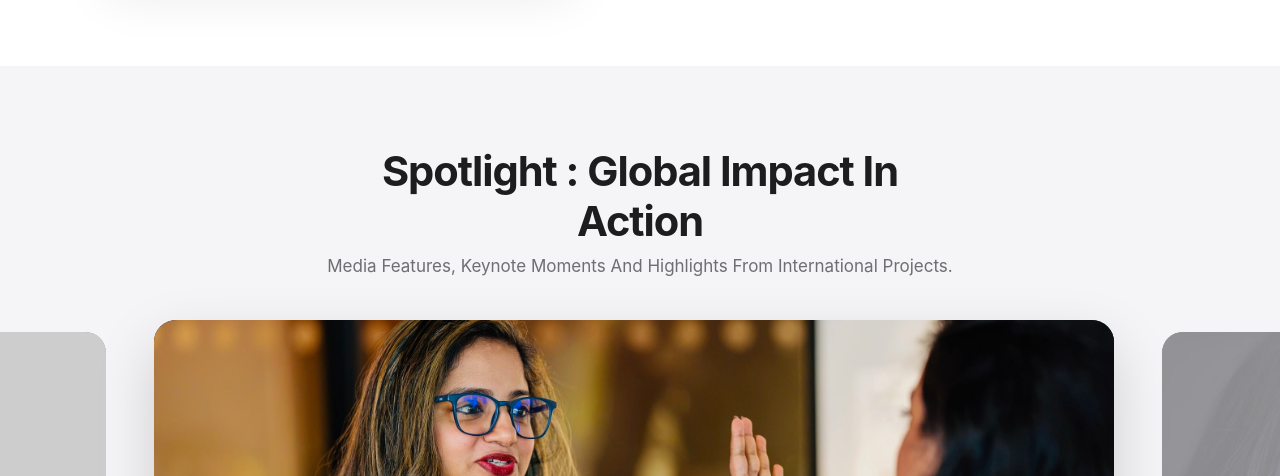
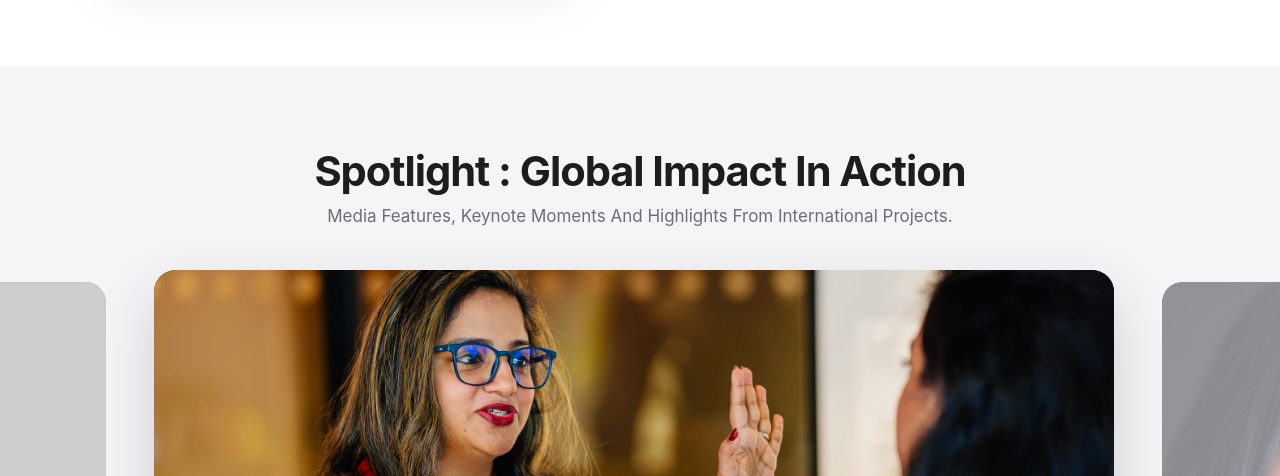
Before and after one commit to anoopjaya/drnikitahari-site, a plain HTML site: page index.html in a window 1280 px wide. Shown: the part 736-1212 px from the top of the page. Drawn offline with Linux system fonts and the light colour scheme; grey boxes are pictures that could not be loaded.

Commit message:
action line updated

```diff
--- a/style.css
+++ b/style.css
@@ -403,7 +403,8 @@ html {
     border-bottom: 1px solid var(--border-light);
   }
   .mobile-toggle { display: block; }
-}.domain-card:hover,
+}
+.domain-card:hover,
 .pillar-card:hover,
 .milestone-card:hover {
   transform: translateY(-6px);
@@ -426,7 +427,8 @@ transition: transform 0.2s ease, box-shadow 0.2s ease;
 .pillar-card:hover::before,
 .milestone-card:hover::before {
   opacity: 1;
-}.hero-content .kicker,
+}
+.hero-content .kicker,
 .hero-content .hero-eyebrow,
 .hero-content .credentials-line,
 #profile .eyebrow,
@@ -991,6 +993,18 @@ html { scroll-padding-top: 70px; }
   height: 10px;
   background: transparent;
 }
+
+/* Keep "Spotlight : Global Impact In Action" on one line on desktop */
+@media (min-width: 861px) {
+  .carousel-section .section-header {
+    max-width: 920px;
+  }
+
+  .carousel-section .section-header h2 {
+    white-space: nowrap;
+  }
+}
+
 /* ===== Mobile Navbar & Overflow Fix (keep at the very bottom) ===== */
 @media (max-width: 860px) {
   html,
```
Lines whose indentation alone changed are shown as unchanged.
